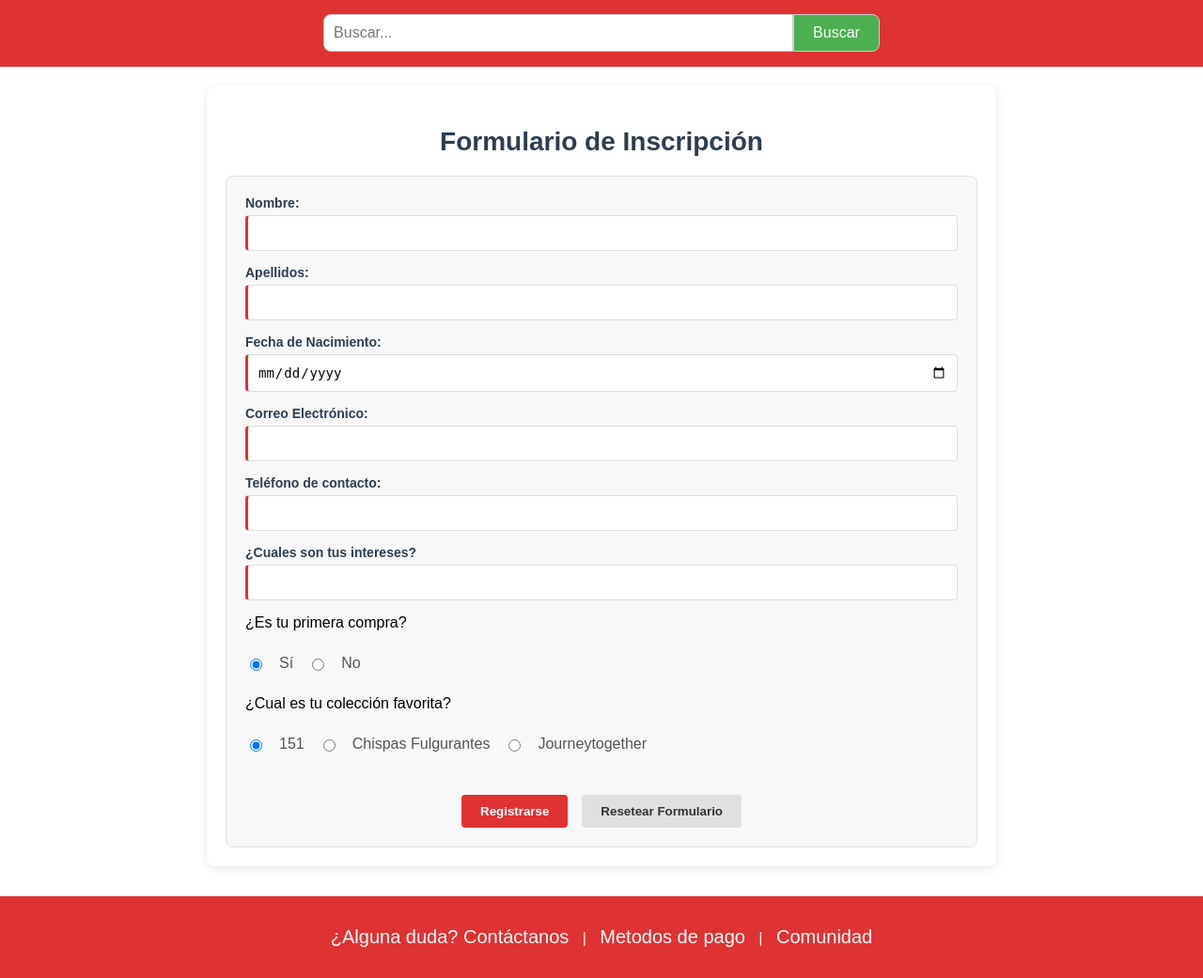
After one commit to guille21-esp/p3, a PHP site: page /altausuarios.html in a window 1280 px wide. The commit adds this page. Shown: the part 283-1324 px from the top of the page at 94% size. Run offline with PHP 8.4, Linux system fonts and the light colour scheme.

Commit message:
exitoso + mejoras

```diff
--- /dev/null
+++ b/altausuarios.css
@@ -0,0 +1,168 @@
+/* Estilos para el formulario de inscripción */
+#formulario {
+    max-width: 800px;
+    margin: 20px auto;
+    padding: 20px;
+    background-color: #fff;
+    border-radius: 8px;
+    box-shadow: 0 2px 10px rgba(0, 0, 0, 0.1);
+}
+
+#formulario h2 {
+    color: var(--secundario);
+    text-align: center;
+    margin-bottom: 20px;
+    font-size: 28px;
+}
+
+.form_1 {
+    display: flex;
+    flex-direction: column;
+    gap: 15px;
+    padding: 20px;
+    background-color: #f8f8f8;
+    border-radius: 8px;
+    border: 1px solid #e0e0e0;
+}
+
+.form-linea {
+    display: flex;
+    flex-direction: column;
+    gap: 5px;
+}
+
+.form-linea label {
+    font-weight: bold;
+    color: var(--secundario);
+    font-size: 14px;
+}
+
+.form-linea input {
+    padding: 10px;
+    border: 1px solid #ddd;
+    border-radius: 4px;
+    font-size: 14px;
+    transition: border 0.3s;
+}
+
+.form-linea input:focus {
+    border-color: #df3232;
+    outline: none;
+}
+
+.form-radio {
+    display: flex;
+    gap: 15px;
+    align-items: center;
+    margin: 10px 0;
+}
+
+.form-radio label {
+    font-weight: normal;
+    color: #555;
+}
+
+.botones {
+    display: flex;
+    justify-content: center;
+    gap: 15px;
+    margin-top: 20px;
+}
+
+.botones button {
+    padding: 10px 20px;
+    border: none;
+    border-radius: 4px;
+    font-weight: bold;
+    cursor: pointer;
+    transition: all 0.3s;
+}
+
+.botones button[type="submit"] {
+    background-color: #df3232;
+    color: white;
+}
+
+.botones button[type="submit"]:hover {
+    background-color: #b82929;
+    transform: scale(1.05);
+}
+
+.botones button[type="reset"] {
+    background-color: #e0e0e0;
+    color: #333;
+}
+
+.botones button[type="reset"]:hover {
+    background-color: #d0d0d0;
+}
+
+/* Estilo para los campos requeridos */
+input:required {
+    border-left: 3px solid #df3232;
+}
+
+/* Estilo para el datalist */
+datalist {
+    font-size: 14px;
+}
+
+/* Media queries para responsividad */
+@media (max-width: 768px) {
+    .form_1 {
+        padding: 15px;
+    }
+
+    .form-radio {
+        flex-direction: column;
+        align-items: flex-start;
+        gap: 5px;
+    }
+
+    .botones {
+        flex-direction: column;
+    }
+
+    .botones button {
+        width: 100%;
+    }
+}
+
+
+
+/* Estilos para el popup */
+.popup {
+    display: none;
+    position: fixed;
+    top: 0;
+    left: 0;
+    width: 100%;
+    height: 100%;
+    background-color: rgba(0, 0, 0, 0.5);
+    z-index: 1000;
+    justify-content: center;
+    align-items: center;
+}
+
+.popup-content {
+    background-color: white;
+    padding: 20px;
+    border-radius: 8px;
+    max-width: 400px;
+    text-align: center;
+    box-shadow: 0 4px 8px rgba(0, 0, 0, 0.2);
+}
+
+.popup-content button {
+    margin-top: 15px;
+    padding: 8px 16px;
+    background-color: #df3232;
+    color: white;
+    border: none;
+    border-radius: 4px;
+    cursor: pointer;
+}
+
+.popup-content button:hover {
+    background-color: #b82929;
+}
--- /dev/null
+++ b/altausuarios.html
@@ -0,0 +1,169 @@
+<!DOCTYPE html>
+<html lang="es">
+<head>
+    <meta charset="UTF-8">
+    <meta name="viewport" content="width=device-width, initial-scale=1.0">
+    <link rel="icon" type="image/jpg" href="pokeball.gif"/>
+    <title>Gotta Collect 'Em All</title>
+    <link rel="stylesheet" href="styles_tienda.css">
+    <link rel="stylesheet" href="altausuarios.css">
+</head>
+<body>
+    <header class="cabecera">
+        <section class="barra_superior">
+            <figure class="logoynombre">
+              <img src="pokeball.gif" alt="Logo">
+              <figcaption>Gotta Collect 'Em All</figcaption>
+            </figure>
+            <form class="login">
+                <p>
+                    <label for="usuario">Usuario</label><br />
+                    <input type="text" id="usuario" name="usuario" required />
+                </p>
+                <p>
+                    <label for="contrasena">Contraseña</label><br />
+                    <input type="password" id="contrasena" name="contrasena" required />
+                </p>
+                <p>
+                    <button type="submit">Entrar</button>
+                </p>
+                <a class= link_alta href="altausuarios.html">¿No tienes cuenta?</a>
+            </form>
+            <p>
+                <button type="button" class="carrito-btn" onclick="window.location.href='carrito.html'">
+                    🛒 Carrito de compra
+                </button>
+            </p>
+        </section>
+
+        <div class="barra_inferior">
+          <div class="centro-busqueda">
+            <form action="/buscar" method="GET">
+              <input type="search" name="q" placeholder="Buscar..." />
+              <button type="submit">Buscar</button>
+            </form>
+          </div>
+        </div>
+
+
+    </header>
+    <main id="formulario">
+
+        <section>
+        <h2>Formulario de Inscripción</h2>
+
+        <form action="exito.html" method="get" class="form_1">
+            <section class="form-linea">
+                <label for="nombre">Nombre:</label>
+                <input type="text" id="nombre" name="nombre" required>
+            </section>
+
+            <section class="form-linea">
+                <label for="apellidos">Apellidos:</label>
+                <input type="text" id="apellidos" name="apellidos" required>
+            </section>
+
+            <section class="form-linea">
+                <label for="fecha_nacimiento">Fecha de Nacimiento:</label>
+                <input type="date" id="fecha_nacimiento" name="fecha_nacimiento" required>
+            </section>
+
+            <section class="form-linea">
+                <label for="email">Correo Electrónico:</label>
+                <input type="email" id="email" name="email" required pattern="[a-z0-9._%+\-]+@[a-z0-9.\-]+\.[a-z]{2,}$">
+            </section>
+
+            <section class="form-linea">
+                <label for="telefono">Teléfono de contacto:</label>
+                <input type="tel" id="telefono" name="telefono" required maxlength="9">
+            </section>
+
+            <section class="form-linea">
+                <label for="lista_intereses">¿Cuales son tus intereses?</label>
+                <input type="text" id="lista_intereses" name="lista_intereses" list="opciones_intereses" required>
+                <datalist id="opciones_intereses">
+                    <option value="Coleccionismo">Coleccionismo</option>
+                    <option value="Aficionado">Aficionado</option>
+                    <option value="Competidor">Competidor</option>
+
+                </datalist>
+            </section>
+
+            <label>¿Es tu primera compra?</label>
+            <section class="form-radio">
+                <input type="radio" id="primera_vez_si" name="primera_vez" value="si" required checked>
+                <label for="primera_vez_si">Sí</label>
+                <input type="radio" id="primera_vez_no" name="primera_vez" value="no" required>
+                <label for="primera_vez_no">No</label>
+            </section>
+
+
+            <label>¿Cual es tu colección favorita?</label>
+            <section class="form-radio">
+                <input type="radio" id="151" name="preferencia" value="151" required checked>
+                <label for="151">151</label>
+                <input type="radio" id="Chispas Fulgurantes" name="preferencia" value="Chispas Fulgurantes" required>
+                <label for="Chispas Fulgurantes">Chispas Fulgurantes</label>
+                <input type="radio" id="journeytogether" name="preferencia" value="journeytogether" required>
+                <label for="journeytogether">Journeytogether</label>
+            </section>
+            <section class="botones">
+                <button type="submit">Registrarse</button>
+                <button type="reset">Resetear Formulario</button>
+            </section>
+
+        </form>
+         </section>
+
+    </main>
+
+    <footer class="pie">
+        <p>
+            <a href="contacto.html">¿Alguna duda? Contáctanos</a>
+            |
+            <a href="contacto.html">Metodos de pago</a>
+            |
+            <a href="contacto.html">Comunidad</a>
+        </p>
+    </footer>
+
+
+    <div id="primerCompraPopup" class="popup">
+        <div class="popup-content">
+            <h3>¡Bienvenido nuevo cliente!</h3>
+            <p>Por ser tu primera compra, te ofrecemos un 10% de descuento en tu pedido. Usa el código: BIENVENIDO10</p>
+            <button onclick="cerrarPopup()">Aceptar</button>
+        </div>
+    </div>
+
+
+    <script>
+
+        const primeraVezSi = document.getElementById('primera_vez_si');
+        const primeraVezNo = document.getElementById('primera_vez_no');
+        const popup = document.getElementById('primerCompraPopup');
+
+
+        primeraVezSi.addEventListener('change', function() {
+            if(this.checked) {
+                mostrarPopup();
+            }
+        });
+
+        primeraVezNo.addEventListener('change', function() {
+            if(this.checked) {
+                cerrarPopup();
+            }
+        });
+
+
+        function mostrarPopup() {
+            popup.style.display = 'flex';
+        }
+
+        function cerrarPopup() {
+            popup.style.display = 'none';
+        }
+    </script>
+</body>
+</html>
--- a/styles_tienda.css
+++ b/styles_tienda.css
@@ -242,3 +242,47 @@ body {
     background-color: #b82929; /* un rojo más oscuro */
     transform: scale(1.05);
 }
+
+
+/* barra inferior */
+.barra_inferior {
+    display: flex;
+    width: 100%;
+    justify-content: space-between;
+    align-items: center;
+    position: relative;
+    color : #333;
+}
+
+.barra_inferior form {
+    display: flex;
+    justify-content: center;
+    margin-top: 0;
+  }
+
+  .barra_inferior input[type="search"] {
+    width: 500px;
+    padding: 10px;
+    font-size: 16px;
+    border-radius: 8px 0 0 8px;
+    border: 1px solid #ccc;
+  }
+
+  .barra_inferior button {
+    padding: 10px 20px;
+    font-size: 16px;
+    border-radius: 0 8px 8px 0;
+    border: 1px solid #ccc;
+    background-color: #4CAF50;
+    color: white;
+    cursor: pointer;
+  }
+
+  .barra_inferior button:hover {
+    background-color: #45a049;
+  }
+  .centro-busqueda {
+  flex: 1;
+  display: flex;
+  justify-content: center;
+}
```
Also changed, not shown: catalogo.html (+9 -1 lines), exito.css (added, +50 -0 lines), exito.html (added, +78 -0 lines).
